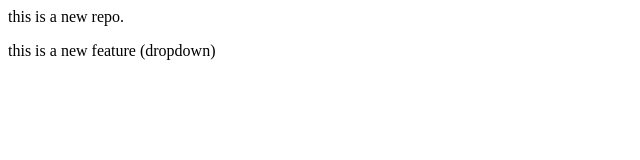
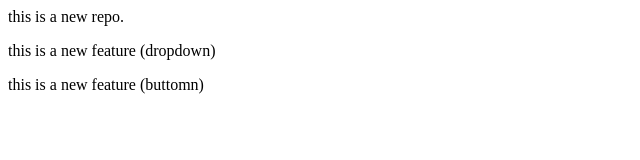
Before and after one commit to Ganesh-soni/local-repo, a plain HTML site: page index.html in a window 1280 px wide. Shown: the whole page, without its empty margins (0-640 px from the left). Drawn offline with Linux system fonts and the light colour scheme.

Commit message:
add both feature

```diff
--- a/index.html
+++ b/index.html
@@ -2,3 +2,4 @@
     this is a new repo.
 </p>
 <p>this is a new feature (dropdown)</p>
+<p>this is a new feature (buttomn)</p>
```
